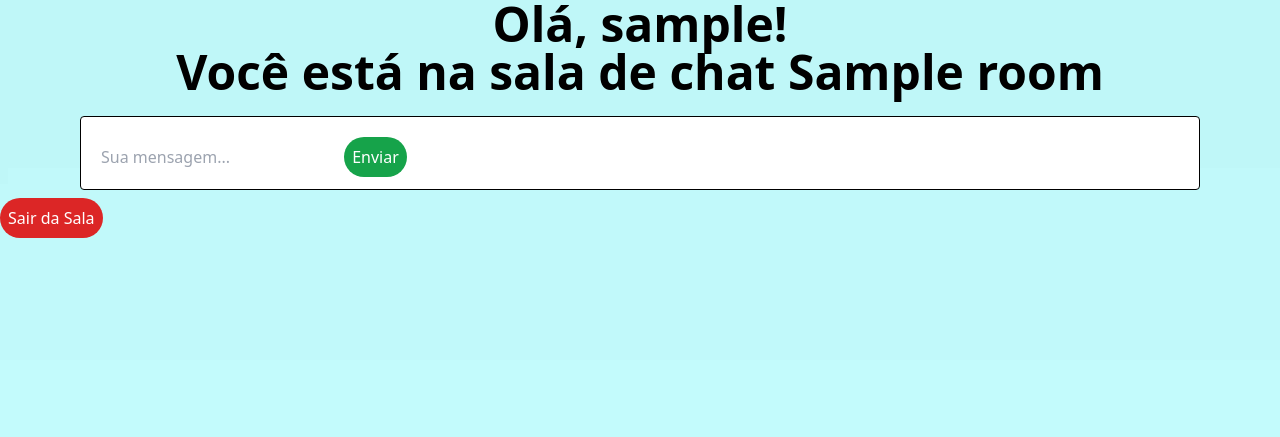
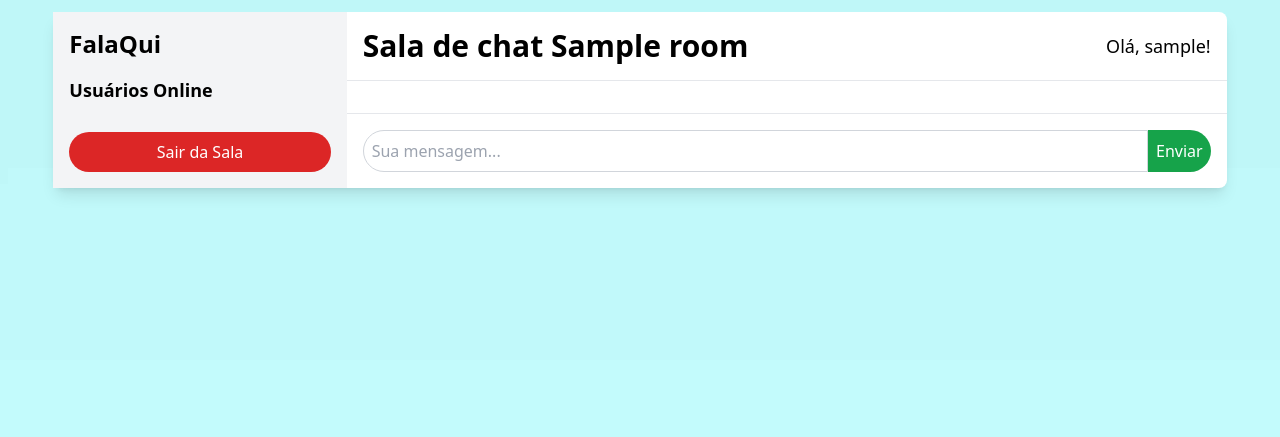
Before and after one commit to JoaoVictorCRP/chatapp-flask, a Flask app: template templates/chat.html in a window 1280 px wide. Shown: the top 437 px of the page. Run offline with Flask 3, Linux system fonts and the light colour scheme; the template is opened without the code that fills it: most values are stand-ins (such as "Sample title", 1, 10 or a date in 2020); parts of the project's set-up code (start-up, migrations or seed data) failed here and were passed over; some libraries are stand-ins or nearby versions.

Commit message:
new frontend for chat page

```diff
--- a/app.py
+++ b/app.py
@@ -66,7 +66,7 @@ def register():
         new_user = User(username,email, password)
         db.save_user(new_user)
         message = 'success'
-        return render_template('login.html', message=message)
+        return render_template('login.html', message=message) #FIXME FIXME FIXME FIXME FIXME FIXME FIXME FIXME
 
     return render_template('register.html', message=message)
 
--- a/db.py
+++ b/db.py
@@ -29,9 +29,6 @@ def get_user(username:str):
 
     return User(user_data[0],user_data[1], user_data[2]) if user_data else None
 
-
-
-
 # Checks if user data is already on the database
 def user_exists(**kwargs):
     # Checks if email already exists in database
--- a/templates/chat.html
+++ b/templates/chat.html
@@ -11,25 +11,39 @@
     <link href="https://cdn.jsdelivr.net/npm/sweetalert2@11.12.2/dist/sweetalert2.min.css" rel="stylesheet">
 </head>
 <body class="bg-[url('../static/img/background-chat.png')]">
-    <h1 class="text-5xl font-bold text-center text-blcack">Olá, {{ username}}!<br>
-        Você está na sala de chat {{ room }}
-    </h1>
+    <div class="flex justify-center mt-3">
+        <div class="bg-white rounded-lg shadow-lg flex w-11/12 h-5/6">
+            <!-- Sidebar -->
+            <div class="w-1/4 bg-gray-100 p-4 flex flex-col justify-between">
+                <div>
+                    <h2 class="text-2xl font-bold mb-4">FalaQui</h2>
+                    <h3 class="text-lg font-semibold">Usuários Online</h3>
+                    <ul id="user-list" class="mt-2">
+                        <!-- Lista de usuários online será inserida aqui -->
+                    </ul>
+                </div>
+                <button id="quit-btn" class="bg-red-600 text-white p-2 rounded-full mt-4 hover:bg-red-800">Sair da Sala</button>
+            </div>
 
-    <div class=" bg-white border border-black rounded mt-5 mx-20 p-3">
-        <div id="messages">
-            <div class="chat-div"></div> <!-- TODO: FIXED SIZE, SCROLLABLE-->
+            <!-- Chat Area -->
+            <div class="w-3/4 flex flex-col">
+                <div class="flex justify-between items-center p-4 border-b">
+                    <h1 class="text-3xl font-bold">Sala de chat {{ room }}</h1>
+                    <span class="text-lg">Olá, {{ username }}!</span>
+                </div>
+                <div id="messages" class="flex-1 overflow-y-auto p-4">
+                    <div class="chat-div"></div>
+                </div>
+                <div class="p-4 border-t flex items-center">
+                    <form id="msg-input-form" class="flex w-full">
+                        <input type="text" id="msg-field" class="flex-1 border border-gray-300 rounded-l-full p-2" placeholder="Sua mensagem..." spellcheck="true">
+                        <button type="submit" class="bg-green-600 text-white p-2 rounded-r-full hover:bg-green-800">Enviar</button>
+                    </form>
+                </div>
+            </div>
         </div>
-
-        <form id="msg-input-form">
-            <input type="text" id="msg-field" class="rounded-full bg-white p-2 resize" placeholder="Sua mensagem..." spellcheck="true">
-            <button type="submit" class="rounded-full bg-green-600 mt-2 p-2 hover:bg-green-900 border-black text-white">Enviar</button>
-        </form>
     </div>
 
-    <div>
-
-    </div>
-    <button id="quit-btn" class="rounded-full bg-red-600 mt-2 p-2 hover:bg-red-900 border-black text-white"> Sair da Sala</button>
 
     <script src="https://cdnjs.cloudflare.com/ajax/libs/socket.io/4.1.3/socket.io.js"></script>
     <script>
@@ -72,18 +86,29 @@
             console.log(`${info.username} acabou de entrar na sala ${info.room}`);
             // Creating chat block
             const chatDiv = document.querySelector('.chat-div')
-            chatDiv.innerHTML += `<b>${info.username}</b> entrou na sala.<br>`;
+            const userJoin = document.createElement('p')
+            userJoin.innerHTML = `<b>${info.username}</b> entrou na sala.<br>`
+            userJoin.className = 'text-center'
+            chatDiv.append(userJoin)
             document.getElementById('messages').appendChild(chatDiv);
         });
 
         socket.on('receber_msg', (info)=> {
             const chatDiv = document.querySelector('.chat-div')
-            chatDiv.innerHTML += `<b>${info.username}</b>: ${info.message}<br>`
+            chatDiv.innerHTML +=                // Verifies if the user that sent the message is the same as the one which is logged in
+            `<div class="${info.username === "{{ username }}" ? 'flex justify-end' : 'flex justify-start'} mb-2">
+                    <div class="${info.username === "{{ username }}" ? 'bg-green-200' : 'bg-blue-200'} text-gray-900 p-2 rounded-lg shadow-md">
+                        <b>${info.username}</b>: ${info.message}
+                    </div>
+                </div>`;
         });
 
         socket.on('anuncio_de_saida', (info) => {
             const chatDiv = document.querySelector('.chat-div')
-            chatDiv.innerHTML += `<b>${info.username} Saiu da Sala.</b><br>`
+            const userLeaves = document.createElement('p')
+            userLeaves.innerHTML = `<b>${info.username}</b> saiu da sala.<br>`
+            userLeaves.className = 'text-center'
+            chatDiv.append(userLeaves)
         })
     </script>
 </body>
```
Also changed, not shown: backend/chat.db.
